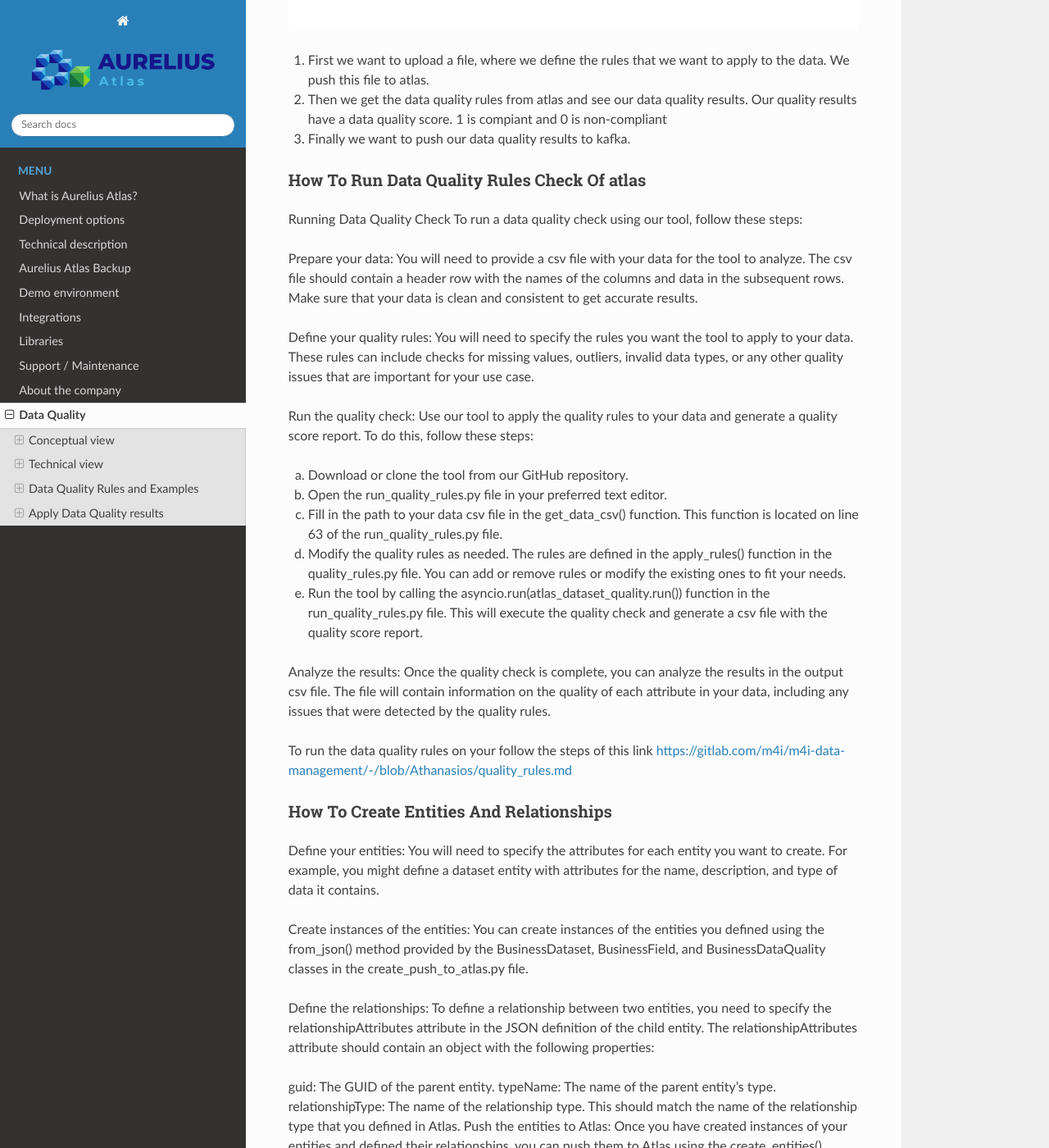
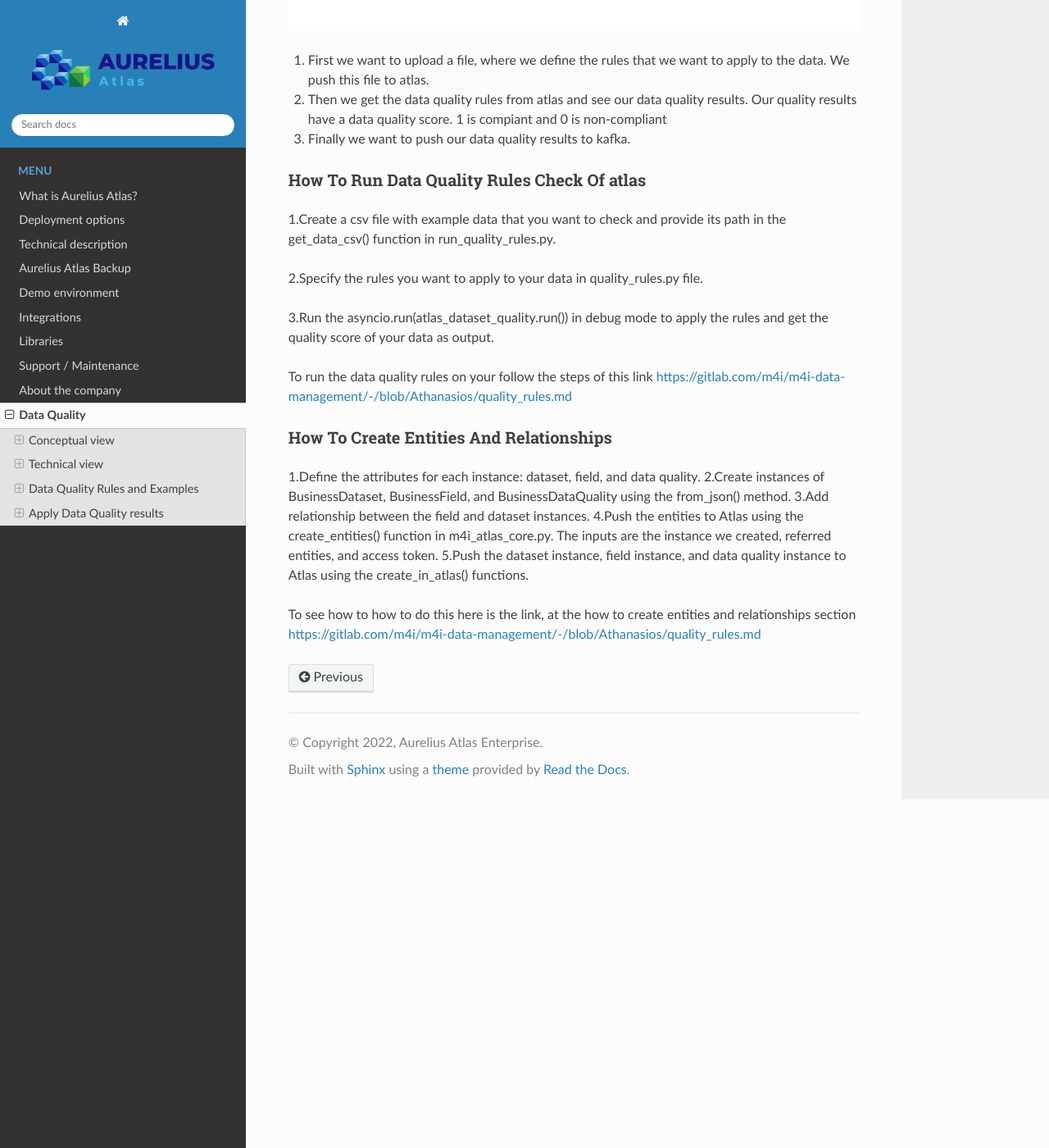
Before and after one commit to aureliusenterprise/doc_technical_manual, a Sphinx documentation site: the page built from DOc/docs/source/Options/data_quality.rst, in a window 1280 px wide and 1400 px high, scrolled down 14648 px. Shown: the whole window at 82% size. Built offline with Sphinx 7.4.7 and the Read the Docs theme 2.0.0, drawn with Linux system fonts in a browser that asks for light colours; pages that are not in the unit, such as notebooks, are missing from menus; some of the changed text lies outside the part shown.

Commit message:
Update data_quality.rst

```diff
--- a/DOc/docs/source/Options/data_quality.rst
+++ b/DOc/docs/source/Options/data_quality.rst
@@ -781,26 +781,12 @@ Below is an image that describes the whole process for your better understanding
 How To Run Data Quality Rules Check Of atlas
 ~~~~~~~~~~~~~~~~~~~~~~~~~~~~~~~~~~~~~~~~~~~~~
 
-Running Data Quality Check
-To run a data quality check using our tool, follow these steps:
+1.Create a csv file with example data that you want to check and provide its path in the get_data_csv() function in run_quality_rules.py.
 
-Prepare your data: You will need to provide a csv file with your data for the tool to analyze. The csv file should contain a header row with the names of the columns and data in the subsequent rows. Make sure that your data is clean and consistent to get accurate results.
+2.Specify the rules you want to apply to your data in quality_rules.py file.
 
-Define your quality rules: You will need to specify the rules you want the tool to apply to your data. These rules can include checks for missing values, outliers, invalid data types, or any other quality issues that are important for your use case.
+3.Run the asyncio.run(atlas_dataset_quality.run()) in debug mode to apply the rules and get the quality score of your data as output.
 
-Run the quality check: Use our tool to apply the quality rules to your data and generate a quality score report. To do this, follow these steps:
-
-a. Download or clone the tool from our GitHub repository.
-
-b. Open the run_quality_rules.py file in your preferred text editor.
-
-c. Fill in the path to your data csv file in the get_data_csv() function. This function is located on line 63 of the run_quality_rules.py file.
-
-d. Modify the quality rules as needed. The rules are defined in the apply_rules() function in the quality_rules.py file. You can add or remove rules or modify the existing ones to fit your needs.
-
-e. Run the tool by calling the asyncio.run(atlas_dataset_quality.run()) function in the run_quality_rules.py file. This will execute the quality check and generate a csv file with the quality score report.
-
-Analyze the results: Once the quality check is complete, you can analyze the results in the output csv file. The file will contain information on the quality of each attribute in your data, including any issues that were detected by the quality rules.
 
 
 
@@ -810,19 +796,10 @@ To run the data quality rules on your follow the steps of this link https://gitl
 How To Create Entities And Relationships
 ~~~~~~~~~~~~~~~~~~~~~~~~~~~~~~~~~~~~~~~~~~~~~
 
-Define your entities: You will need to specify the attributes for each entity you want to create. For example, you might define a dataset entity with attributes for the name, description, and type of data it contains.
-
-Create instances of the entities: You can create instances of the entities you defined using the from_json() method provided by the BusinessDataset, BusinessField, and BusinessDataQuality classes in the create_push_to_atlas.py file.
-
-Define the relationships: To define a relationship between two entities, you need to specify the relationshipAttributes attribute in the JSON definition of the child entity. The relationshipAttributes attribute should contain an object with the following properties:
-
-guid: The GUID of the parent entity.
-typeName: The name of the parent entity's type.
-relationshipType: The name of the relationship type. This should match the name of the relationship type that you defined in Atlas.
-Push the entities to Atlas: Once you have created instances of your entities and defined their relationships, you can push them to Atlas using the create_entities() function provided by the m4i_atlas_core module. The create_entities() function takes three arguments:
-
-entity_instance: The instance of the entity you want to create.
-referred_entities: A list of instances of other entities that the entity being created refers to. This is needed when the entity you want to create has a relationship with other entities.
-access_token: An access token that allows you to authenticate with Atlas.
+1.Define the attributes for each instance: dataset, field, and data quality.
+2.Create instances of BusinessDataset, BusinessField, and BusinessDataQuality using the from_json() method.
+3.Add relationship between the field and dataset instances.
+4.Push the entities to Atlas using the create_entities() function in m4i_atlas_core.py. The inputs are the instance we created, referred entities, and access token.
+5.Push the dataset instance, field instance, and data quality instance to Atlas using the create_in_atlas() functions.
 
 To see how to how to do this here is the link, at the how to create entities and relationships section https://gitlab.com/m4i/m4i-data-management/-/blob/Athanasios/quality_rules.md
```
